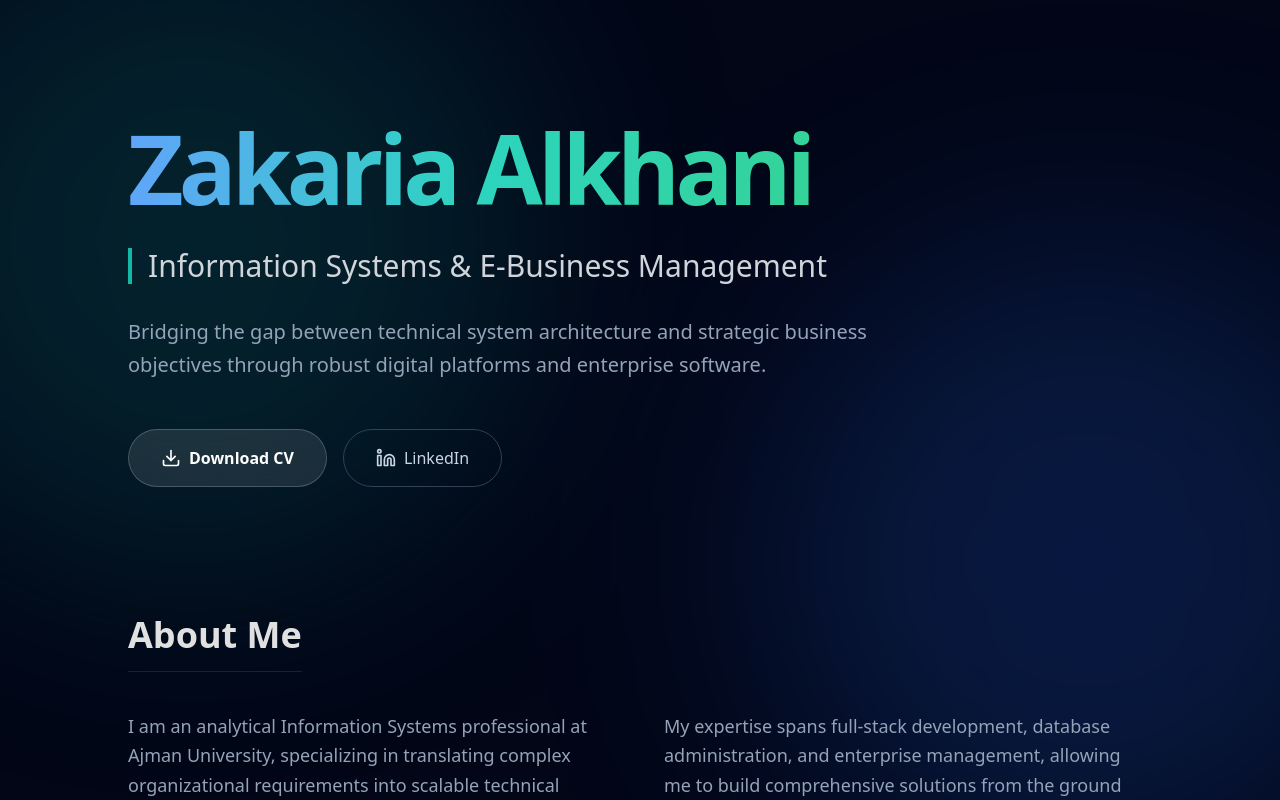
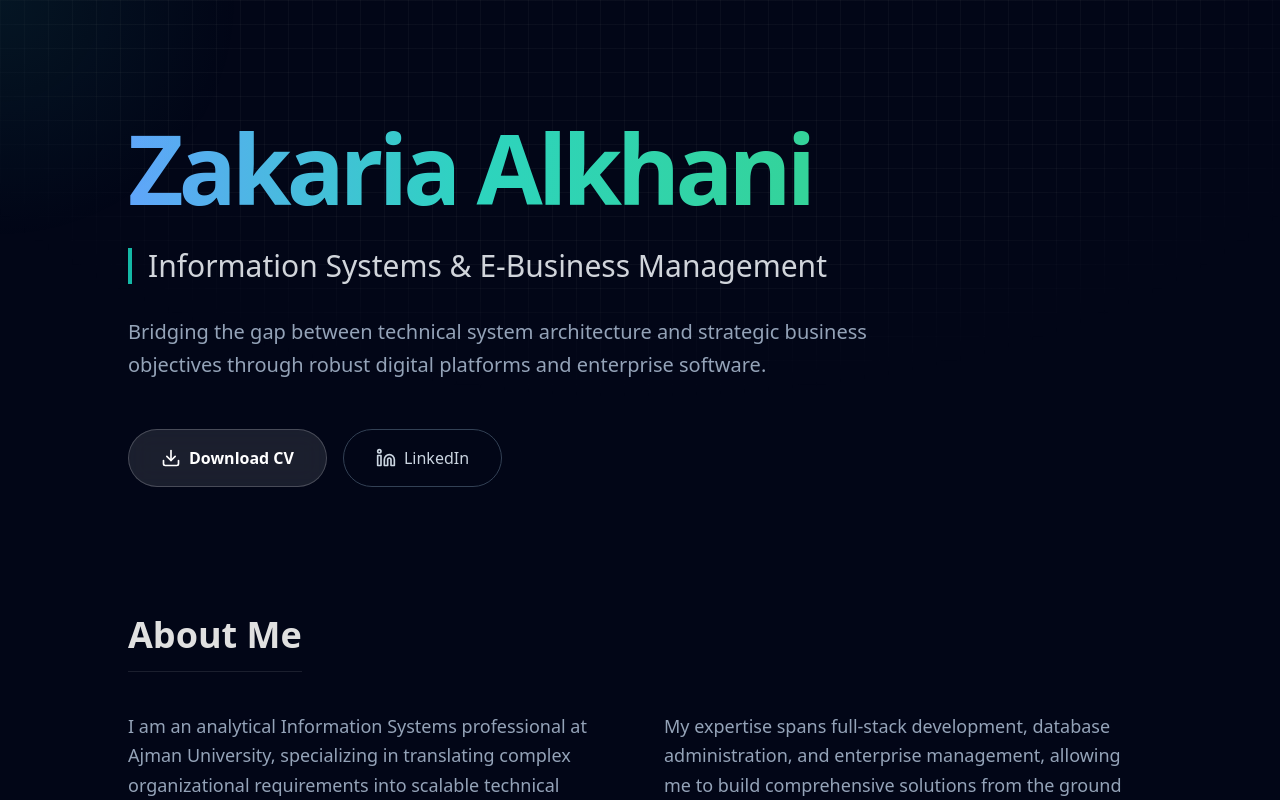
Before and after one commit to zakariayahia286-jpg/zakariayahia286-jpg.github.io, a Next.js app: page / in a window 1280 px wide. Shown: the top 800 px of the page. Built offline with nearby package versions, Linux system fonts and the light colour scheme.

Commit message:
Update page.tsx

```diff
--- a/app/page.tsx
+++ b/app/page.tsx
@@ -1,11 +1,21 @@
 "use client"
 
-import { useState } from "react"
+import { useState, useEffect } from "react"
 import { Mail, Linkedin, Download, ChevronRight, ChevronLeft, Award, BookOpen, Briefcase, Code, Database, Layout, Server, Cpu } from "lucide-react"
 
 export default function Home() {
   const [activeProj, setActiveProj] = useState(0)
   const [activeCert, setActiveCert] = useState(0)
+  const [mousePosition, setMousePosition] = useState({ x: 0, y: 0 })
+
+  // Tracks the mouse position for the "flashlight" effect
+  useEffect(() => {
+    const updateMousePosition = (e: MouseEvent) => {
+      setMousePosition({ x: e.clientX, y: e.clientY })
+    }
+    window.addEventListener("mousemove", updateMousePosition)
+    return () => window.removeEventListener("mousemove", updateMousePosition)
+  }, [])
 
   const data = {
     name: "Zakaria Alkhani",
@@ -80,11 +90,16 @@ export default function Home() {
   return (
     <main className="relative min-h-screen bg-slate-950 text-[#E0E0E0] font-sans p-6 md:p-20 overflow-hidden selection:bg-teal-500/30">
 
-      {/* INTERACTIVE AMBIENT BACKGROUND */}
-      <div className="fixed inset-0 z-0 pointer-events-none">
-        <div className="absolute top-[-10%] left-[-10%] w-[40rem] h-[40rem] bg-teal-600/20 rounded-full mix-blend-screen blur-[120px] animate-pulse"></div>
-        <div className="absolute bottom-[-10%] right-[-10%] w-[40rem] h-[40rem] bg-blue-600/20 rounded-full mix-blend-screen blur-[120px] animate-pulse" style={{ animationDelay: '2s' }}></div>
-      </div>
+      {/* 1. MOUSE FLASHLIGHT EFFECT */}
+      <div
+        className="pointer-events-none fixed inset-0 z-30 transition-opacity duration-300"
+        style={{
+          background: `radial-gradient(600px circle at ${mousePosition.x}px ${mousePosition.y}px, rgba(45,212,191,0.08), transparent 40%)`
+        }}
+      />
+
+      {/* 2. SUBTLE ARCHITECTURAL GRID BACKGROUND */}
+      <div className="fixed inset-0 z-0 pointer-events-none bg-[linear-gradient(to_right,#80808012_1px,transparent_1px),linear-gradient(to_bottom,#80808012_1px,transparent_1px)] bg-[size:24px_24px] [mask-image:radial-gradient(ellipse_60%_50%_at_50%_0%,#000_70%,transparent_100%)]"></div>
 
       <div className="relative z-10 max-w-5xl mx-auto space-y-32">
 
@@ -102,10 +117,10 @@ export default function Home() {
             {data.heroText}
           </p>
           <div className="flex flex-wrap gap-4 pt-4">
-            <a href="/cv.pdf" download="Zakaria_Alkhani_CV.pdf" className="px-8 py-4 rounded-full bg-white/10 backdrop-blur-md border border-white/20 text-white font-semibold flex items-center gap-2 transition-all hover:bg-white/20 hover:scale-105 hover:border-teal-400/50 hover:shadow-[0_0_20px_rgba(45,212,191,0.3)]">
+            <a href="/cv.pdf" download="Zakaria_Alkhani_CV.pdf" className="relative z-40 px-8 py-4 rounded-full bg-white/10 backdrop-blur-md border border-white/20 text-white font-semibold flex items-center gap-2 transition-all hover:bg-white/20 hover:scale-105 hover:border-teal-400/50 hover:shadow-[0_0_20px_rgba(45,212,191,0.3)]">
               <Download className="w-5 h-5" /> Download CV
             </a>
-            <a href="https://www.linkedin.com/in/zakaria-yahia-271073284" target="_blank" rel="noreferrer" className="px-8 py-4 rounded-full border border-slate-700 text-slate-300 flex items-center gap-2 transition-all hover:bg-white/5 hover:text-white hover:border-slate-400">
+            <a href="https://www.linkedin.com/in/zakaria-yahia-271073284" target="_blank" rel="noreferrer" className="relative z-40 px-8 py-4 rounded-full border border-slate-700 text-slate-300 flex items-center gap-2 transition-all hover:bg-white/5 hover:text-white hover:border-slate-400 hover:shadow-[0_0_20px_rgba(255,255,255,0.1)]">
               <Linkedin className="w-5 h-5" /> LinkedIn
             </a>
           </div>
@@ -135,7 +150,7 @@ export default function Home() {
         {/* PROJECTS CAROUSEL */}
         <section id="projects" className="space-y-10">
            <h3 className="text-4xl font-bold border-b border-white/10 pb-4 inline-block">Featured Projects</h3>
-           <div className="bg-slate-900/40 backdrop-blur-xl border border-slate-800 rounded-3xl p-8 md:p-12 relative overflow-hidden group">
+           <div className="bg-slate-900/40 backdrop-blur-xl border border-slate-800 rounded-3xl p-8 md:p-12 relative overflow-hidden group hover:border-teal-500/30 transition-colors duration-500">
 
              <div className="relative z-10">
                 <h4 className="text-3xl font-bold mb-4 text-white">{data.projects[activeProj].title}</h4>
@@ -149,11 +164,11 @@ export default function Home() {
                     </span>
                   ))}
                 </div>
-                <div className="flex gap-4">
-                  <button onClick={() => setActiveProj((activeProj - 1 + data.projects.length) % data.projects.length)} className="p-3 border border-slate-700 rounded-full hover:bg-slate-800 hover:border-teal-500/50 transition-all text-slate-300 hover:text-white">
+                <div className="flex gap-4 relative z-40">
+                  <button onClick={() => setActiveProj((activeProj - 1 + data.projects.length) % data.projects.length)} className="p-3 border border-slate-700 rounded-full hover:bg-slate-800 hover:border-teal-500/50 transition-all text-slate-300 hover:text-white hover:scale-110">
                     <ChevronLeft className="w-6 h-6" />
                   </button>
-                  <button onClick={() => setActiveProj((activeProj + 1) % data.projects.length)} className="p-3 border border-slate-700 rounded-full hover:bg-slate-800 hover:border-teal-500/50 transition-all text-slate-300 hover:text-white">
+                  <button onClick={() => setActiveProj((activeProj + 1) % data.projects.length)} className="p-3 border border-slate-700 rounded-full hover:bg-slate-800 hover:border-teal-500/50 transition-all text-slate-300 hover:text-white hover:scale-110">
                     <ChevronRight className="w-6 h-6" />
                   </button>
                 </div>
@@ -166,7 +181,7 @@ export default function Home() {
             <h3 className="text-4xl font-bold border-b border-white/10 pb-4 inline-block">Experience</h3>
             <div className="grid gap-8">
               {data.experience.map((exp, i) => (
-                <div key={i} className="bg-slate-900/40 backdrop-blur-xl border border-slate-800 rounded-3xl p-8 md:p-10 transition-all duration-300 hover:-translate-y-1 hover:bg-slate-800/80 hover:border-blue-500/50">
+                <div key={i} className="bg-slate-900/40 backdrop-blur-xl border border-slate-800 rounded-3xl p-8 md:p-10 transition-all duration-500 hover:-translate-y-1 hover:bg-slate-800/80 hover:border-blue-500/50 hover:shadow-[0_10px_30px_-15px_rgba(59,130,246,0.3)]">
                   <div className="flex flex-col md:flex-row md:justify-between md:items-center mb-6 gap-2">
                     <div>
                       <h4 className="text-2xl font-bold text-white mb-1">{exp.role}</h4>
@@ -191,7 +206,7 @@ export default function Home() {
 
         {/* EDUCATION & CERTIFICATIONS */}
         <div className="grid md:grid-cols-2 gap-8 pb-20">
-          <section id="education" className="bg-slate-900/40 backdrop-blur-xl border border-slate-800 rounded-3xl p-10 transition-all hover:border-emerald-500/50">
+          <section id="education" className="bg-slate-900/40 backdrop-blur-xl border border-slate-800 rounded-3xl p-10 transition-all duration-500 hover:border-emerald-500/50 hover:shadow-[0_10px_30px_-15px_rgba(16,185,129,0.3)]">
               <BookOpen className="w-10 h-10 text-emerald-400 mb-6" />
               <h3 className="text-3xl font-bold mb-6 text-white">Education</h3>
               <h4 className="text-xl font-bold text-slate-200 mb-2">{data.education.uni}</h4>
@@ -199,18 +214,18 @@ export default function Home() {
               <p className="text-slate-500 font-medium">{data.education.date}</p>
           </section>
 
-          <section id="certs" className="bg-slate-900/40 backdrop-blur-xl border border-slate-800 rounded-3xl p-10 transition-all hover:border-purple-500/50 relative overflow-hidden">
+          <section id="certs" className="bg-slate-900/40 backdrop-blur-xl border border-slate-800 rounded-3xl p-10 transition-all duration-500 hover:border-purple-500/50 hover:shadow-[0_10px_30px_-15px_rgba(168,85,247,0.3)] relative overflow-hidden">
               <Award className="w-10 h-10 text-purple-400 mb-6" />
               <h3 className="text-3xl font-bold mb-6 text-white">Certifications</h3>
               <div className="min-h-[120px]">
                 <h4 className="text-xl font-bold text-slate-200 mb-2">{data.certs[activeCert].name}</h4>
                 <p className="text-slate-400">{data.certs[activeCert].issuer} • {data.certs[activeCert].date}</p>
               </div>
-              <div className="flex gap-4 mt-6">
-                <button onClick={() => setActiveCert((activeCert - 1 + data.certs.length) % data.certs.length)} className="p-2 border border-slate-700 rounded-full hover:bg-slate-800 hover:border-purple-500/50 transition-all text-slate-300 hover:text-white">
+              <div className="flex gap-4 mt-6 relative z-40">
+                <button onClick={() => setActiveCert((activeCert - 1 + data.certs.length) % data.certs.length)} className="p-2 border border-slate-700 rounded-full hover:bg-slate-800 hover:border-purple-500/50 transition-all text-slate-300 hover:text-white hover:scale-110">
                   <ChevronLeft className="w-5 h-5" />
                 </button>
-                <button onClick={() => setActiveCert((activeCert + 1) % data.certs.length)} className="p-2 border border-slate-700 rounded-full hover:bg-slate-800 hover:border-purple-500/50 transition-all text-slate-300 hover:text-white">
+                <button onClick={() => setActiveCert((activeCert + 1) % data.certs.length)} className="p-2 border border-slate-700 rounded-full hover:bg-slate-800 hover:border-purple-500/50 transition-all text-slate-300 hover:text-white hover:scale-110">
                   <ChevronRight className="w-5 h-5" />
                 </button>
               </div>
```
